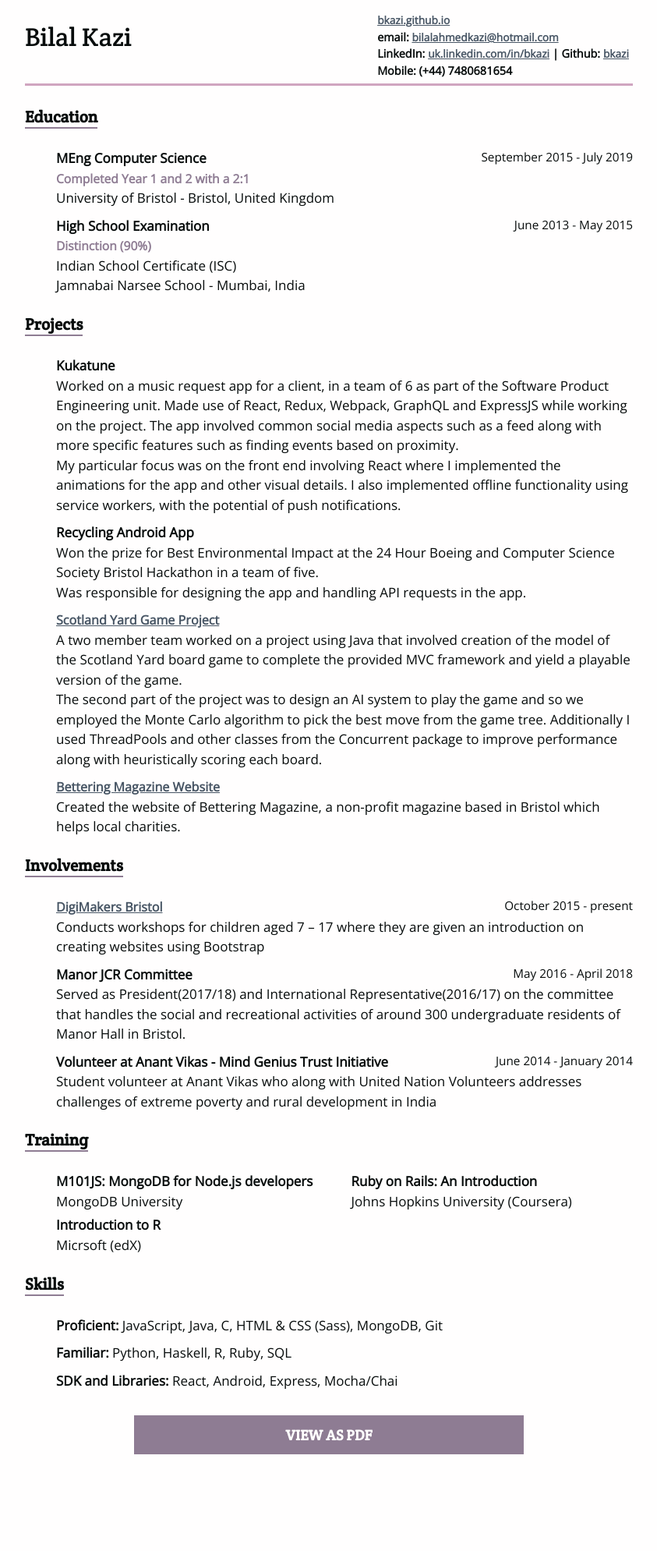
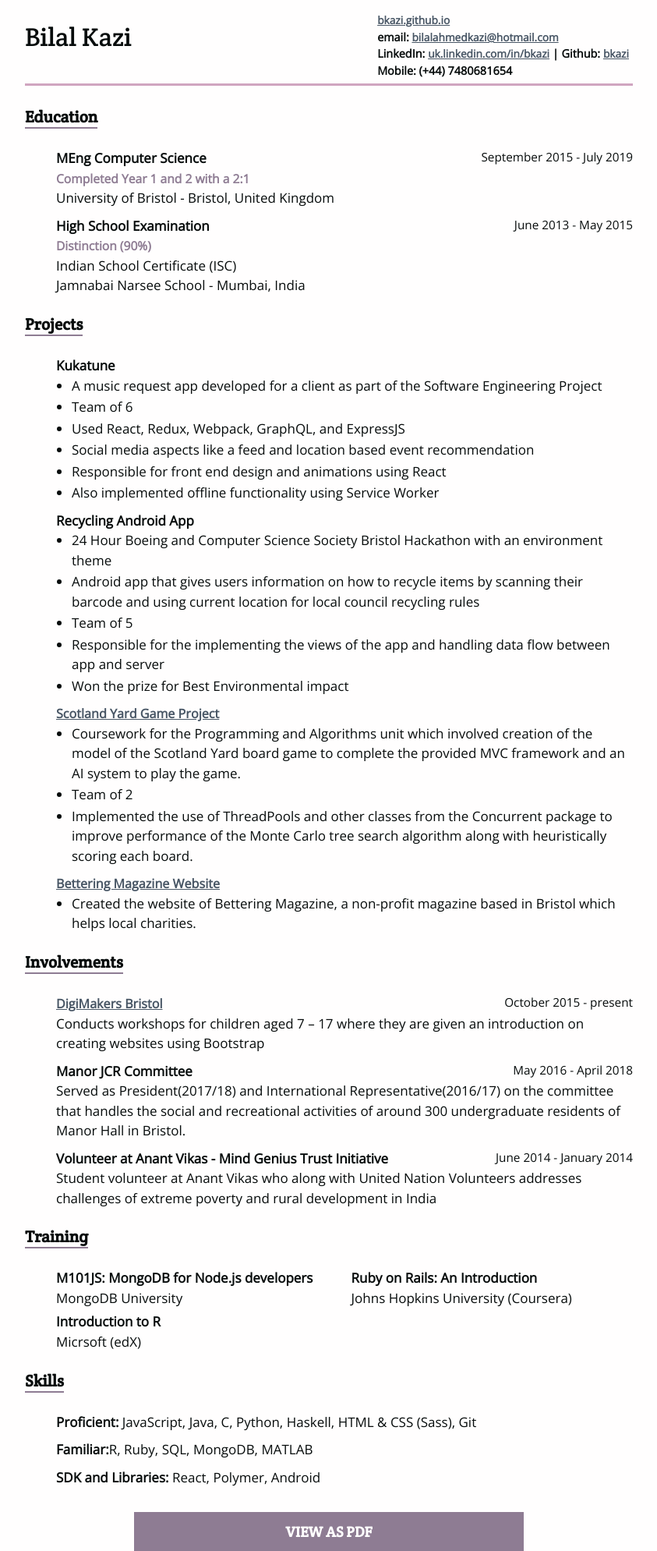
Before and after one commit to bkazi/bkazi.github.io, a Jekyll site: the page built from resume/index.html, in a window 1280 px wide. Shown: the whole page at 78% size, without its empty margins (218-1061 px from the left). Built offline with Jekyll 4.4.1, drawn with Linux system fonts in a browser that asks for light colours; before the commit the page ends 1865 px from its top, so only the background shows below that.

Commit message:
Change resume

```diff
--- a/_sass/_resume.scss
+++ b/_sass/_resume.scss
@@ -76,6 +76,15 @@ p {
   }
 }
 
+.bullets {
+  padding-left: 20px;
+  list-style: disc;
+
+  > li {
+    margin-bottom: 2px;
+  }
+}
+
 .pdf {
   display: flex;
   justify-content: center;
@@ -106,6 +115,9 @@ p {
 }
 
 @media print {
+  .resume {
+    font-size: 10px;
+  }
   ul {
     padding-left: 10px;
     margin-top: 3px;
--- a/resume/index.html
+++ b/resume/index.html
@@ -22,7 +22,7 @@ layout: compress
 
   <body>
 
-    <main class="container" aria-label="Content">
+    <main class="container resume" aria-label="Content">
       <div class="details">
         <h1 class="name">Bilal Kazi</h1>
         <p class="info">
@@ -65,36 +65,44 @@ layout: compress
             <div class="list__details">
               <strong>Kukatune</strong>
             </div>
-            <p>
-              Worked on a music request app for a client, in a team of 6 as part of the Software Product Engineering unit. Made use of React, Redux, Webpack, GraphQL and ExpressJS while working on the project. The app involved common social media aspects such as a feed along with more specific features such as finding events based on proximity.<br>
-              My particular focus was on the front end involving React where I implemented the animations for the app and other visual details. I also implemented offline functionality using service workers, with the potential of push notifications.
-            </p>
+            <ul class="bullets">
+              <li>A music request app developed for a client as part of the Software Engineering Project</li>
+              <li>Team of 6</li>
+              <li>Used React, Redux, Webpack, GraphQL, and ExpressJS</li>
+              <li>Social media aspects like a feed and location based event recommendation</li>
+              <li>Responsible for front end design and animations using React</li>
+              <li>Also implemented offline functionality using Service Worker</li>
+            </ul>
           </li>
           <li>
             <div class="list__details">
               <strong>Recycling Android App</strong>
             </div>
-            <p>
-              Won the prize for Best Environmental Impact at the 24 Hour Boeing and Computer Science Society Bristol Hackathon in a team of five.<br>
-              Was responsible for designing the app and handling API requests in the app.
-            </p>
+            <ul class="bullets">
+              <li>24 Hour Boeing and Computer Science Society Bristol Hackathon with an environment theme</li>
+              <li>Android app that gives users information on how to recycle items by scanning their barcode and using current location for local council recycling rules</li>
+              <li>Team of 5</li>
+              <li>Responsible for the implementing the views of the app and handling data flow between app and server</li>
+              <li>Won the prize for Best Environmental impact</li>
+            </ul>
           </li>
           <li>
             <div class="list__details">
               <strong><a href="{% post_url 2016-09-04-scotland-yard %}">Scotland Yard Game Project</a></strong>
             </div>
-            <p>
-              A two member team worked on a project using Java that involved creation of the model of the Scotland Yard board game to complete the provided MVC framework and yield a playable version of the game.<br>
-              The second part of the project was to design an AI system to play the game and so we employed the Monte Carlo algorithm to pick the best move from the game tree. Additionally I used ThreadPools and other classes from the Concurrent package to improve performance along with heuristically scoring each board.
-            </p>
+            <ul class="bullets">
+              <li>Coursework for the Programming and Algorithms unit which involved creation of the model of the Scotland Yard board game to complete the provided MVC framework and an AI system to play the game.
+              <li>Team of 2</li>
+              <li>Implemented the use of ThreadPools and other classes from the Concurrent package to improve performance of the Monte Carlo tree search algorithm along with heuristically scoring each board.</li>
+            </ul>
           </li>
           <li>
             <div class="list__details">
               <strong><a href="http://www.betteringmagazine.co.uk">Bettering Magazine Website</a></strong>
             </div>
-            <p>
-              Created the website of Bettering Magazine, a non-profit magazine based in Bristol which helps local charities.
-            </p>
+            <ul class="bullets">
+              <li>Created the website of Bettering Magazine, a non-profit magazine based in Bristol which helps local charities.</li>
+            </ul>
           </li>
         </ul>
       </div>
@@ -142,13 +150,13 @@ layout: compress
         <h3 class="heading">Skills</h3>
         <ul>
           <li>
-            <p><strong>Proficient:</strong> JavaScript, Java, C, HTML & CSS (Sass), MongoDB, Git</p>
+            <p><strong>Proficient:</strong> JavaScript, Java, C, Python, Haskell, HTML & CSS (Sass), Git</p>
           </li>
           <li>
-            <p><strong>Familiar:</strong> Python, Haskell, R, Ruby, SQL</p>
+            <p><strong>Familiar:</strong>R, Ruby, SQL, MongoDB, MATLAB</p>
           </li>
           <li>
-            <p><strong>SDK and Libraries:</strong> React, Android, Express, Mocha/Chai</p>
+            <p><strong>SDK and Libraries:</strong> React, Polymer, Android</p>
           </li>
         </ul>
       </div>
```
